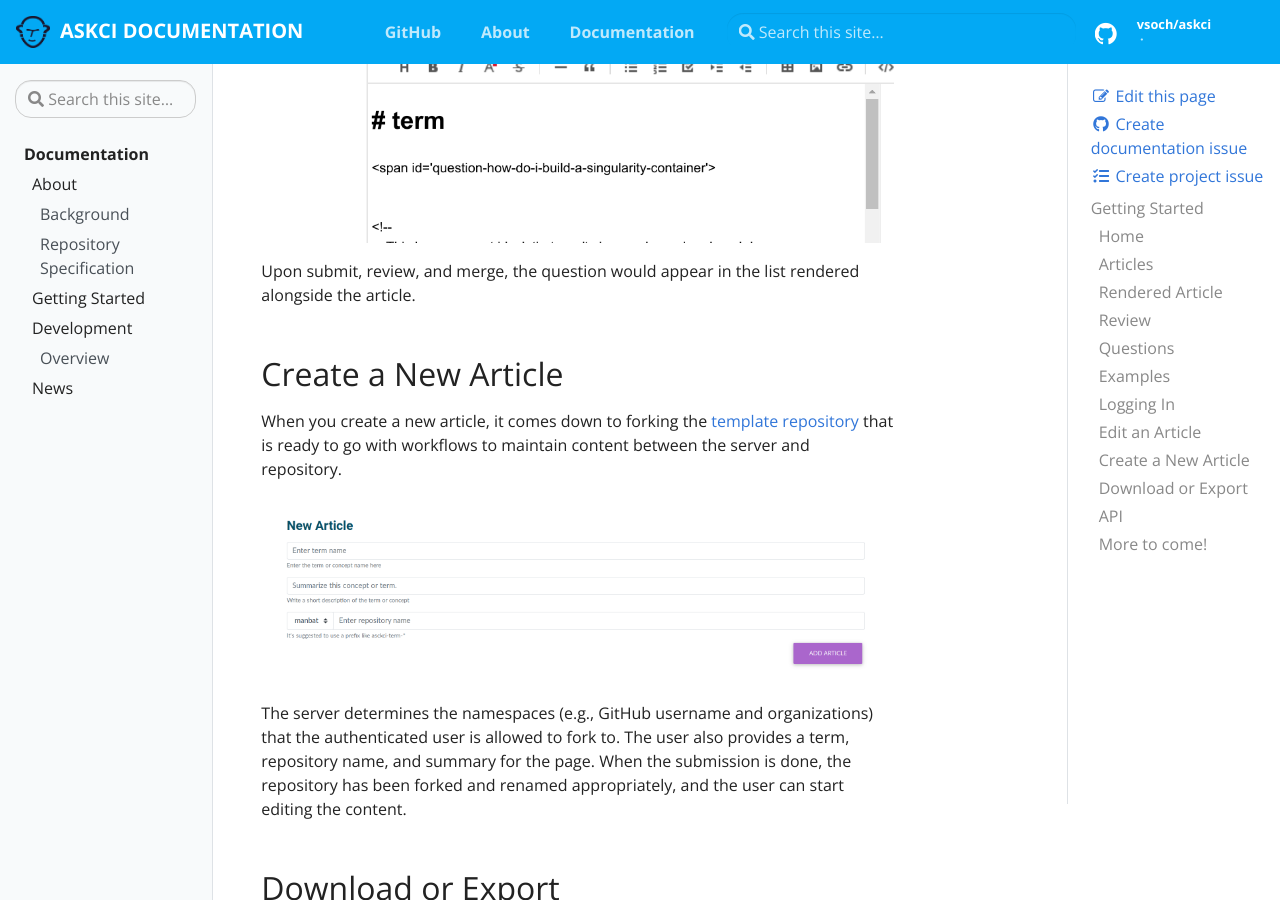
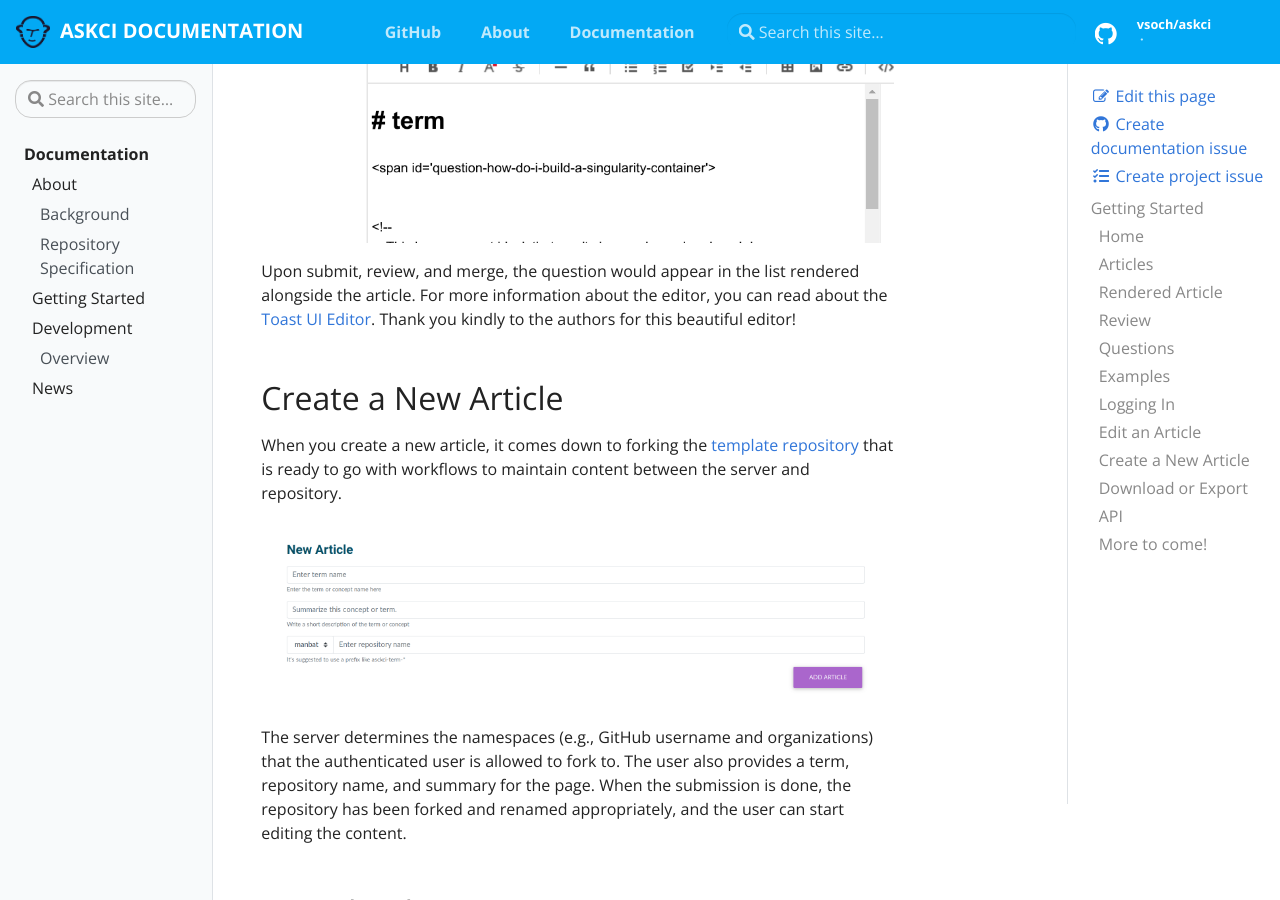
Before and after one commit to vsoch/askci, a Jekyll site: the page built from docs/_docs/getting-started/index.md, in a window 1280 px wide and 900 px high, scrolled down 4629 px. Built offline with Jekyll 4.4.1, drawn with Linux system fonts in a browser that asks for light colours; nearby versions of some CDN libraries; library files that are not in the unit come from our copies.

Commit message:
adding thank you to tui editor
Signed-off-by: Vanessa Sochat <vsochat@stanford.edu>

```diff
--- a/docs/_docs/getting-started/index.md
+++ b/docs/_docs/getting-started/index.md
@@ -113,6 +113,8 @@
 ![img/question-markdown.png](img/question-markdown.png)
 
 Upon submit, review, and merge, the question would appear in the list rendered alongside the article.
+For more information about the editor, you can read about the <a href="https://github.com/nhn/tui.editor" target="_blank">
+Toast UI Editor</a>. Thank you kindly to the authors for this beautiful editor!
 
 ## Create a New Article
 
```
